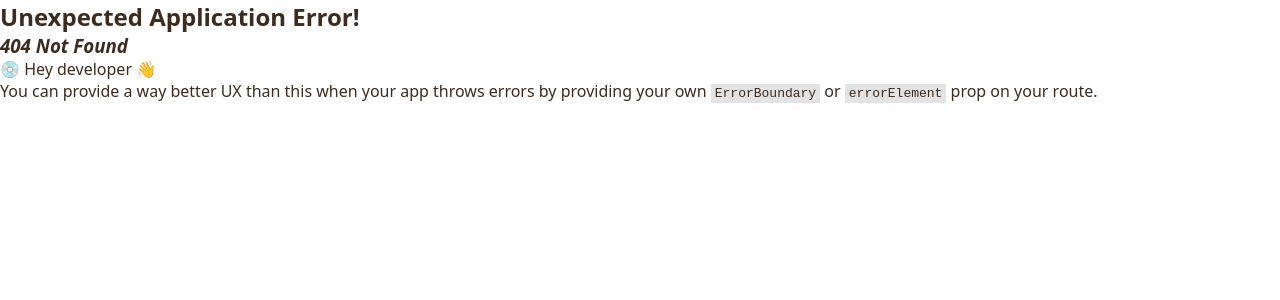
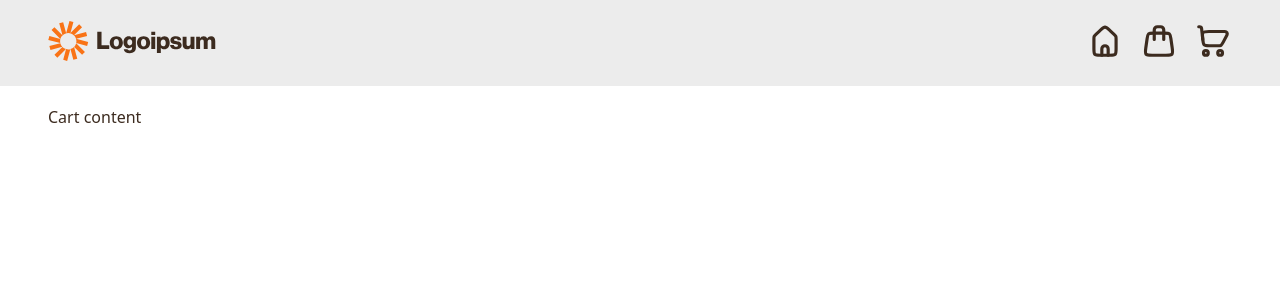
Before and after one commit to WitherMite/shopping-cart, a React (Vite) app: page /cart in a window 1280 px wide. Before the commit this address had no page. Shown: the top 300 px of the page. Built offline with nearby package versions, Linux system fonts and the light colour scheme.

Commit message:
Set up browser router

```diff
--- a/src/components/App/App.jsx
+++ b/src/components/App/App.jsx
@@ -11,17 +11,17 @@ export default function App() {
     <>
       <header>
         <div className="header-flex-container">
-          <Link>
+          <Link to="/">
             <img src={logoImg} alt="" />
           </Link>
           <nav>
-            <Link>
+            <Link to="/">
               <img src={homeImg} alt="Home" className="nav-icon" />
             </Link>
-            <Link>
+            <Link to="/store">
               <img src={shopBagImg} alt="Store" className="nav-icon" />
             </Link>
-            <Link>
+            <Link to="/cart">
               <img src={shopCartImg} alt="Cart" className="nav-icon" />
             </Link>
           </nav>
--- /dev/null
+++ b/src/components/Cart/Cart.jsx
@@ -0,0 +1,3 @@
+export default function Cart() {
+  return <p>Cart content</p>;
+}
--- /dev/null
+++ b/src/components/Homepage/Homepage.jsx
@@ -0,0 +1,3 @@
+export default function Homepage() {
+  return <p>Homepage content</p>;
+}
--- /dev/null
+++ b/src/components/Store/Store.jsx
@@ -0,0 +1,3 @@
+export default function Store() {
+  return <p>Store content</p>;
+}
--- a/src/router.jsx
+++ b/src/router.jsx
@@ -1,11 +1,18 @@
 import { createBrowserRouter } from "react-router-dom";
 import App from "./components/App/App.jsx";
+import Homepage from "./components/Homepage/Homepage.jsx";
+import Store from "./components/Store/Store.jsx";
+import Cart from "./components/Cart/Cart.jsx";
 
 const router = createBrowserRouter([
   {
     path: "/",
     element: <App />,
-    children: [{ index: true, element: <p>page content</p> }],
+    children: [
+      { index: true, element: <Homepage /> },
+      { path: "/store", element: <Store /> },
+      { path: "/cart", element: <Cart /> },
+    ],
   },
 ]);
 
```
Also changed, not shown: 1 other file (tests, documents, lock files or other folders).
